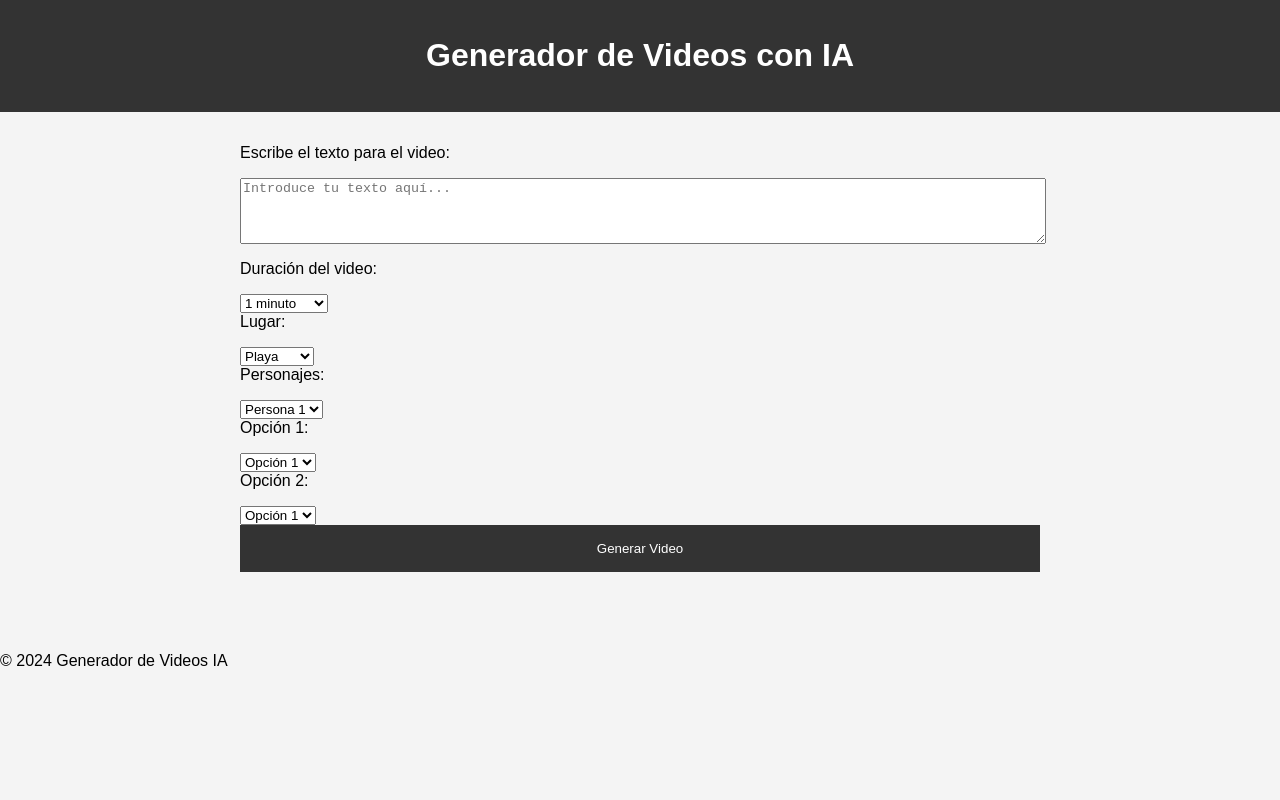
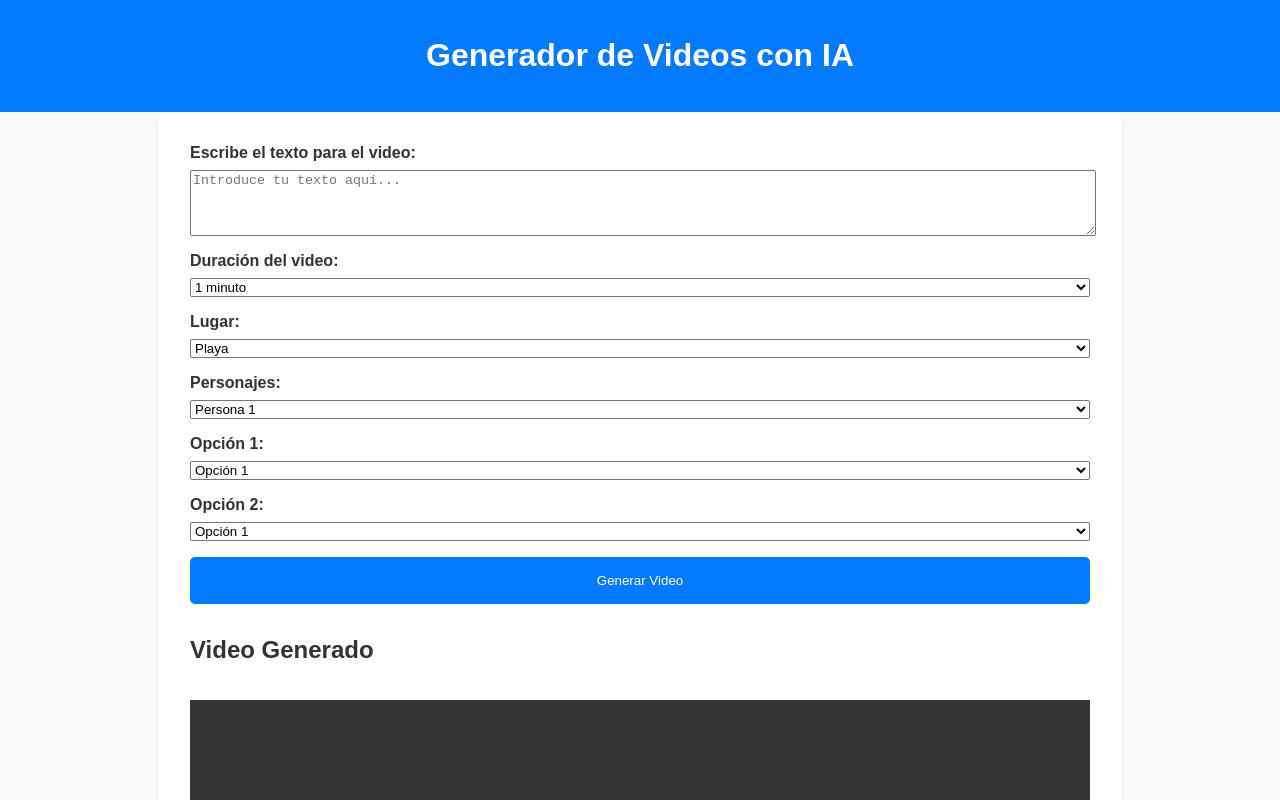
Before and after one commit to Manolo98gt/Peliculasia, a plain HTML site: page index.html in a window 1280 px wide. Shown: the top 800 px of the page. Drawn offline with Linux system fonts and the light colour scheme.

Commit message:
styles.css

```diff
--- a/styles.css
+++ b/styles.css
@@ -2,46 +2,53 @@ body {
     font-family: Arial, sans-serif;
     margin: 0;
     padding: 0;
-    background-color: #f4f4f4;
+    background-color: #f9f9f9; /* Fondo claro para la página */
+    color: #333; /* Color del texto */
 }
 
 header {
-    background-color: #333;
-    color: #fff;
+    background-color: #007bff; /* Color de fondo del encabezado */
+    color: #fff; /* Color del texto en el encabezado */
     text-align: center;
     padding: 1rem 0;
 }
 
 main {
     padding: 2rem;
-    max-width: 800px;
+    max-width: 900px;
     margin: auto;
+    background-color: #fff; /* Fondo blanco para el contenido principal */
+    border-radius: 8px; /* Bordes redondeados */
+    box-shadow: 0 2px 4px rgba(0, 0, 0, 0.1); /* Sombra sutil */
 }
 
 section {
     margin-bottom: 2rem;
 }
 
-label, textarea, button {
+label {
+    display: block;
+    margin-bottom: 0.5rem;
+    font-weight: bold;
+}
+
+textarea, select, button {
     display: block;
     width: 100%;
     margin-bottom: 1rem;
 }
 
 button {
-    background-color: #333;
+    background-color: #007bff;
     color: #fff;
     padding: 1rem;
     border: none;
     cursor: pointer;
+    border-radius: 5px;
 }
 
 button:hover {
-    background-color: #555;
-}
-
-#video-output {
-    display: none; /* Oculta la sección hasta que se genere un video */
+    background-color: #0056b3;
 }
 
 video {
@@ -49,3 +56,10 @@ video {
     max-height: 400px;
     margin-top: 1rem;
 }
+
+footer {
+    text-align: center;
+    padding: 1rem 0;
+    background-color: #007bff;
+    color: #fff;
+}
```
